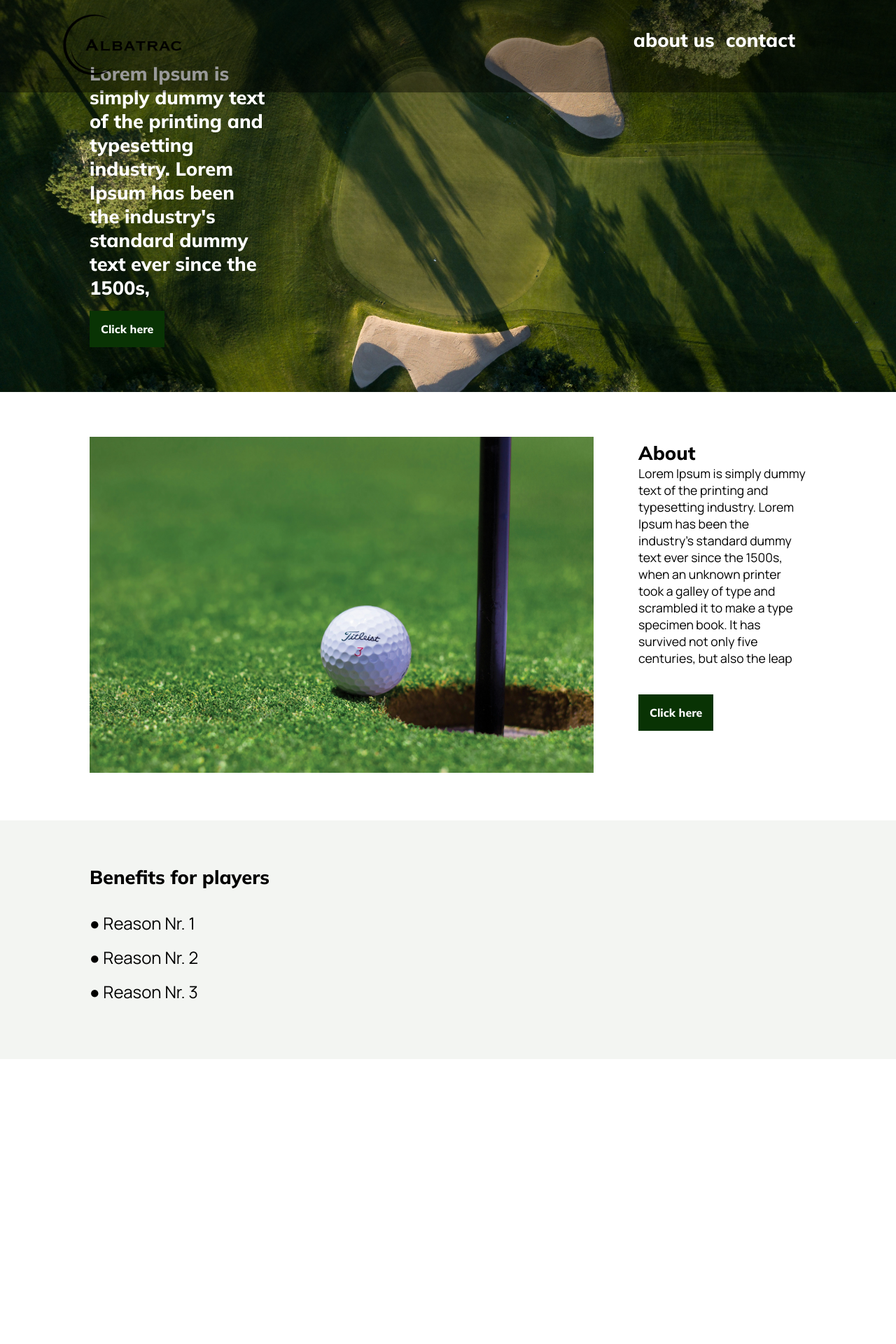
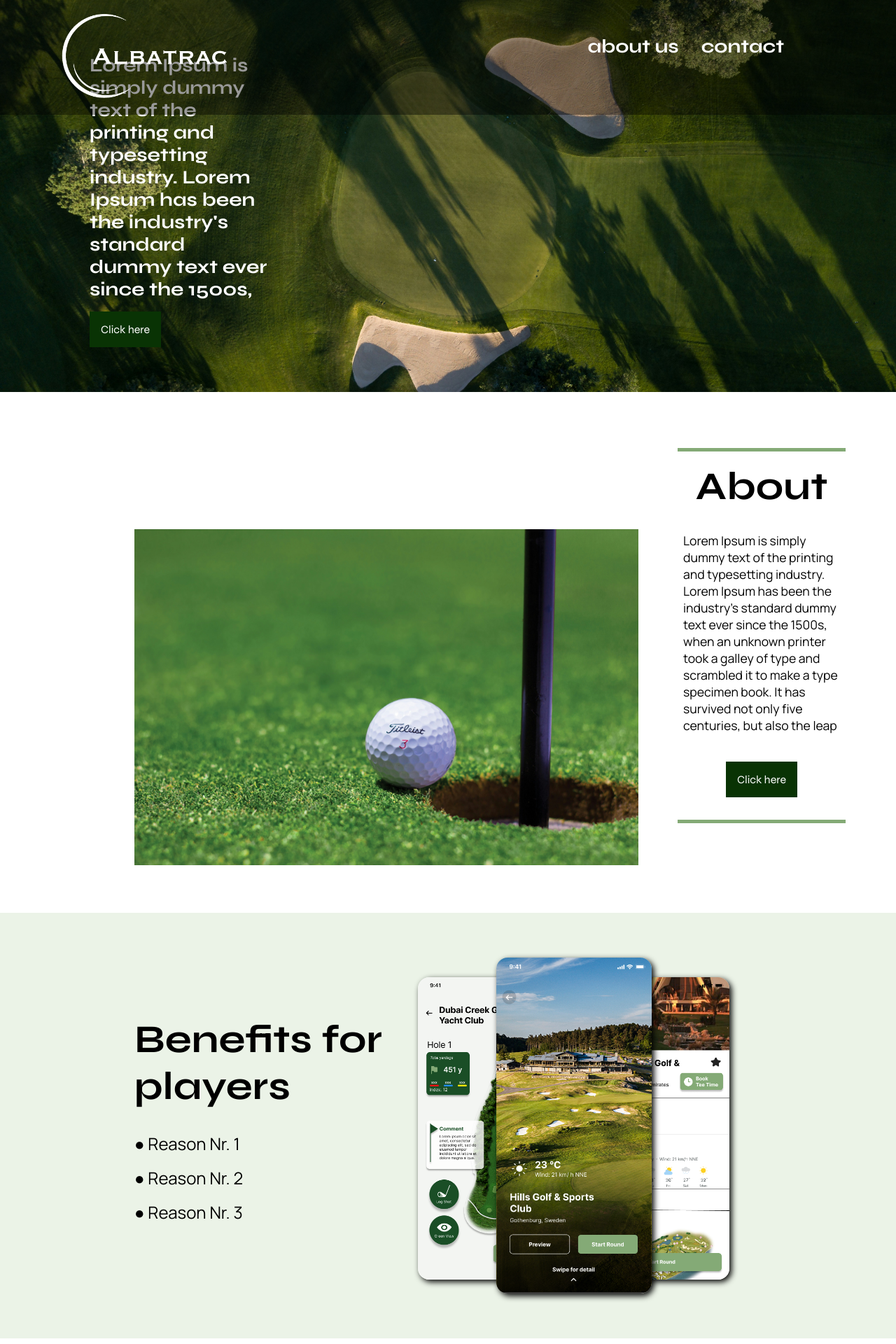
Before and after one commit to albatrac/albatrac, a React (Vite) app: page / in a window 1280 px wide. Shown: the top 1920 px of the page at 70% size. Before the commit the page ends 1513 px from the top, so only its background shows below. Built offline with nearby package versions, Linux system fonts and the light colour scheme.

Commit message:
fixed nav, more sections in landing-page

```diff
--- a/index.html
+++ b/index.html
@@ -12,7 +12,7 @@
 		<link rel="preconnect" href="https://fonts.googleapis.com" />
 		<link rel="preconnect" href="https://fonts.gstatic.com" crossorigin />
 		<link
-			href="https://fonts.googleapis.com/css2?family=Manrope&family=Mulish:wght@800&display=swap"
+			href="https://fonts.googleapis.com/css2?family=Manrope&family=Mulish:wght@800&family=Syne:wght@400..800&display=swap"
 			rel="stylesheet"
 		/>
 		<meta name="viewport" content="width=device-width, initial-scale=1.0" />
--- a/src/frontend/components/navigation.tsx
+++ b/src/frontend/components/navigation.tsx
@@ -6,11 +6,25 @@ import Navbar from "react-bootstrap/Navbar";
 import Nav from "react-bootstrap/Nav";
 import { NavLink, Link } from "react-router-dom";
 import Logo from "../../assets/images/Element 8.png";
+import { useState } from "react";
 
 const Navigation = () => {
+	const [navChange, setNavchange] = useState(false);
+	const changeNavbarColor = () => {
+		if (window.scrollY >= 80) {
+			setNavchange(true);
+		} else {
+			setNavchange(false);
+		}
+	};
+	window.addEventListener("scroll", changeNavbarColor);
 	return (
 		<>
-			<Navbar className="navigation">
+			<Navbar
+				className={
+					navChange ? "navigation" : "navigation navigation--scroll"
+				}
+			>
 				<Container className="navigation__container spacing">
 					<Navbar.Brand as={Link} to="#">
 						<img src={Logo} alt="" className="navigation__logo" />
@@ -21,14 +35,14 @@ const Navigation = () => {
 							to="#"
 							className="navigation__link-texts"
 						>
-							<h2>about us</h2>
+							<h2 className="h3">about us</h2>
 						</Nav.Link>
 						<Nav.Link
 							as={NavLink}
 							to="#"
 							className="navigation__link-texts"
 						>
-							<h2>contact</h2>
+							<h2 className="h3">contact</h2>
 						</Nav.Link>
 					</Nav>
 				</Container>
--- a/src/frontend/main.scss
+++ b/src/frontend/main.scss
@@ -5,6 +5,7 @@
 // GLOBAL STYLING
 @import "./styling/globals/base.scss";
 @import "./styling/globals/button.scss";
+@import "./styling/globals/decoration.scss";
 @import "./styling/globals/spacing.scss";
 @import "./styling/globals/typography.scss";
 @import "./styling/globals/variables.scss";
--- a/src/frontend/pages/landing-page.tsx
+++ b/src/frontend/pages/landing-page.tsx
@@ -3,6 +3,10 @@
  */
 import introImage from "../../assets/images/allan-nygren--xvKQuNtOhI-unsplash.jpg";
 import aboutImage from "../../assets/images/steven-shircliff-N21z4eG8aKg-unsplash.jpg";
+import displayImg1 from "../../assets/images/Hole_Overview.png";
+import displayImg2 from "../../assets/images/Selection_of_Course.png";
+import displayImg3 from "../../assets/images/Preview_of_Course.png";
+
 const LandingPage = () => {
 	return (
 		<>
@@ -15,11 +19,11 @@ const LandingPage = () => {
 			>
 				<div className="page-intro__container spacing">
 					<div className="page-intro__introduction">
-						<h2>
+						<h3>
 							Lorem Ipsum is simply dummy text of the printing and
 							typesetting industry. Lorem Ipsum has been the
 							industry's standard dummy text ever since the 1500s,
-						</h2>
+						</h3>
 						<button className="button button--dark">
 							Click here
 						</button>
@@ -32,6 +36,7 @@ const LandingPage = () => {
 						<img src={aboutImage} alt="" className="about__image" />
 					</div>
 					<div className="about__information">
+						<div className="line"></div>
 						<h2>About</h2>
 						<p>
 							Lorem Ipsum is simply dummy text of the printing and
@@ -44,14 +49,44 @@ const LandingPage = () => {
 						<button className="button button--dark">
 							Click here
 						</button>
+						<div className="line"></div>
 					</div>
 				</div>
 			</section>
 			<section className="players">
 				<div className="players__container spacing">
-					<h2 className="players__heading">Benefits for players</h2>
 					<div className="players__benefits-container">
+						<h2>Benefits for players</h2>
 						<ul className="players__benefits">
+							<li>● Reason Nr. 1</li>
+							<li>● Reason Nr. 2</li>
+							<li>● Reason Nr. 3</li>
+						</ul>
+					</div>
+					<div className="players__display">
+						<img
+							src={displayImg1}
+							alt=""
+							className="players__backgr-img"
+						/>
+						<img
+							src={displayImg2}
+							alt=""
+							className="players__front-img"
+						/>
+						<img
+							src={displayImg3}
+							alt=""
+							className="players__backgr-img"
+						/>
+					</div>
+				</div>
+			</section>
+			<section className="coaches">
+				<div className="coaches__container spacing">
+					<div className="coaches__benefits-container">
+						<h2>Benefits for coaches</h2>
+						<ul className="coaches__benefits">
 							<li>● Reason Nr. 1</li>
 							<li>● Reason Nr. 2</li>
 							<li>● Reason Nr. 3</li>
--- a/src/frontend/styling/globals/button.scss
+++ b/src/frontend/styling/globals/button.scss
@@ -1,6 +1,6 @@
 .button {
 	padding: 1rem;
-	font-family: "Mulish", sans-serif;
+	font-family: "Syne", sans-serif;
 	border-radius: 0px;
 	background-color: var(--colour-green);
 	color: var(--colour-white);
@@ -11,13 +11,22 @@
 	transition: ease-in-out 1s;
 }
 
+.button {
+	background-color: var(--colour-light-green);
+}
+
 .button--light {
 	background-color: var(--colour-light-green);
 }
+
+.button--light:hover {
+	background-color: var(--colour-green);
+}
+
 .button--dark {
 	background-color: var(--colour-dark-green);
 }
 
 .button--dark:hover {
-	background-color: var(--colour-light-green);
+	background-color: var(--colour-green);
 }
--- /dev/null
+++ b/src/frontend/styling/globals/decoration.scss
@@ -0,0 +1,7 @@
+.line {
+	width: 15rem;
+	height: 0.3rem;
+	background-color: var(--colour-green);
+	margin-top: 1rem;
+	margin-bottom: 1rem;
+}
--- a/src/frontend/styling/globals/typography.scss
+++ b/src/frontend/styling/globals/typography.scss
@@ -5,12 +5,20 @@ p,
 .p {
 	font-family: "Manrope", sans-serif;
 	font-size: 1.1rem;
+	margin-bottom: 1rem;
+}
+
+h3,
+.h3 {
+	font-family: "Syne", sans-serif;
+	font-size: 1.7rem;
 }
 
 h2,
 .h2 {
-	font-family: "Mulish", sans-serif;
-	font-size: 1.7rem;
+	font-family: "Syne", sans-serif;
+	font-size: 3.5rem;
+	margin-bottom: 2rem;
 }
 
 h1,
@@ -22,4 +30,5 @@ h1,
 li {
 	font-family: "Manrope", sans-serif;
 	font-size: 1.1rem;
+	margin-bottom: 1rem;
 }
--- a/src/frontend/styling/globals/variables.scss
+++ b/src/frontend/styling/globals/variables.scss
@@ -3,7 +3,7 @@
 */
 :root {
 	--page-width: 100rem;
-	--page-padding: 8rem;
+	--page-padding: 12rem;
 
 	--margin: 3rem;
 
--- a/src/frontend/styling/partials/landing-page.scss
+++ b/src/frontend/styling/partials/landing-page.scss
@@ -10,6 +10,7 @@
 	background-size: cover;
 	height: 70vh;
 	margin-bottom: 4rem;
+	--page-padding: 8rem;
 }
 
 .page-intro__container {
@@ -29,6 +30,7 @@
 	display: flex;
 	flex-direction: row;
 	align-items: end;
+	justify-content: space-evenly;
 }
 
 .about__information {
@@ -36,6 +38,10 @@
 	margin-left: 4rem;
 	padding-bottom: 3rem;
 	height: 50%;
+	display: flex;
+	justify-content: center;
+	align-items: center;
+	flex-direction: column;
 
 	p {
 		margin-bottom: 1.5rem;
@@ -47,12 +53,16 @@
 }
 
 .players {
-	background-color: var(--colour-beige);
+	background-color: var(--colour-beige-green);
 	padding-top: 4rem;
 	padding-bottom: 4rem;
 }
 
 .players__container {
+	display: flex;
+	flex-direction: row;
+	justify-content: space-between;
+	align-items: center;
 }
 
 .players__heading {
@@ -63,10 +73,56 @@
 	list-style: none;
 
 	li {
+		font-size: 1.5rem;
+	}
+}
+
+.players__display {
+	height: 30rem;
+	width: 55rem;
+	display: flex;
+	justify-content: space-evenly;
+	align-items: end;
+}
+
+.players__front-img {
+	height: 30rem;
+	z-index: 2;
+	border-radius: 1rem;
+	box-shadow: #0000 0.1rem 0, 0.2rem 0.2rem 0.5rem;
+	position: absolute;
+	float: left;
+}
+
+.players__backgr-img {
+	height: 27rem;
+	margin-bottom: 1.2rem;
+	z-index: 1;
+	border-radius: 1rem;
+	box-shadow: #0000 0.1rem 0, 0.2rem 0.2rem 0.5rem;
+	position: relative;
+
+	right: 0;
+	top: 0;
+}
+
+.coaches {
+	padding-top: 4rem;
+	padding-bottom: 4rem;
+}
+
+.coaches__container {
+	display: flex;
+	flex-direction: row;
+	justify-content: space-between;
+	align-items: center;
+}
+
+.coaches__benefits {
+	list-style: none;
+
+	li {
 		margin-bottom: 1rem;
 		font-size: 1.5rem;
 	}
 }
-
-.players__benefits-container {
-}
--- a/src/frontend/styling/partials/navigation.scss
+++ b/src/frontend/styling/partials/navigation.scss
@@ -9,6 +9,19 @@
 	top: 0rem;
 	width: 100%;
 	transition: ease-in-out 1s;
+	--page-padding: 8rem;
+}
+
+.navigation--scroll {
+	transition: ease-in-out 0.5s;
+
+	.navigation__logo {
+		filter: invert(1);
+		transform: scale(1.3);
+	}
+	.navigation__link-texts {
+		opacity: 1;
+	}
 }
 
 .navigation:hover {
@@ -17,9 +30,17 @@
 	padding-bottom: 2.5rem;
 
 	.navigation__logo {
-		transform: scale(1.8);
-		transition: ease-in-out 1s;
+		transform: scale(1.5);
+		filter: invert(1);
 	}
+
+	.navigation__link-texts {
+		opacity: 1;
+	}
+}
+
+.navigation__link-texts:hover {
+	transform: scale(1.2);
 }
 
 .navigation__container {
@@ -31,11 +52,12 @@
 }
 
 .navigation__logo {
-	height: 3rem;
+	height: 5rem;
+	transition: ease-in-out 1s;
 }
 
 .navigation__logo:hover {
-	height: 5rem;
+	height: 6rem;
 	transition: all 1s;
 }
 
@@ -46,7 +68,10 @@
 }
 
 .navigation__link-texts {
-	margin-right: 1rem;
+	margin-right: 2rem;
+	opacity: 0;
 	text-decoration: none;
 	color: var(--colour-white);
+	transition: ease-in-out 1s;
+	align-self: center;
 }
```
